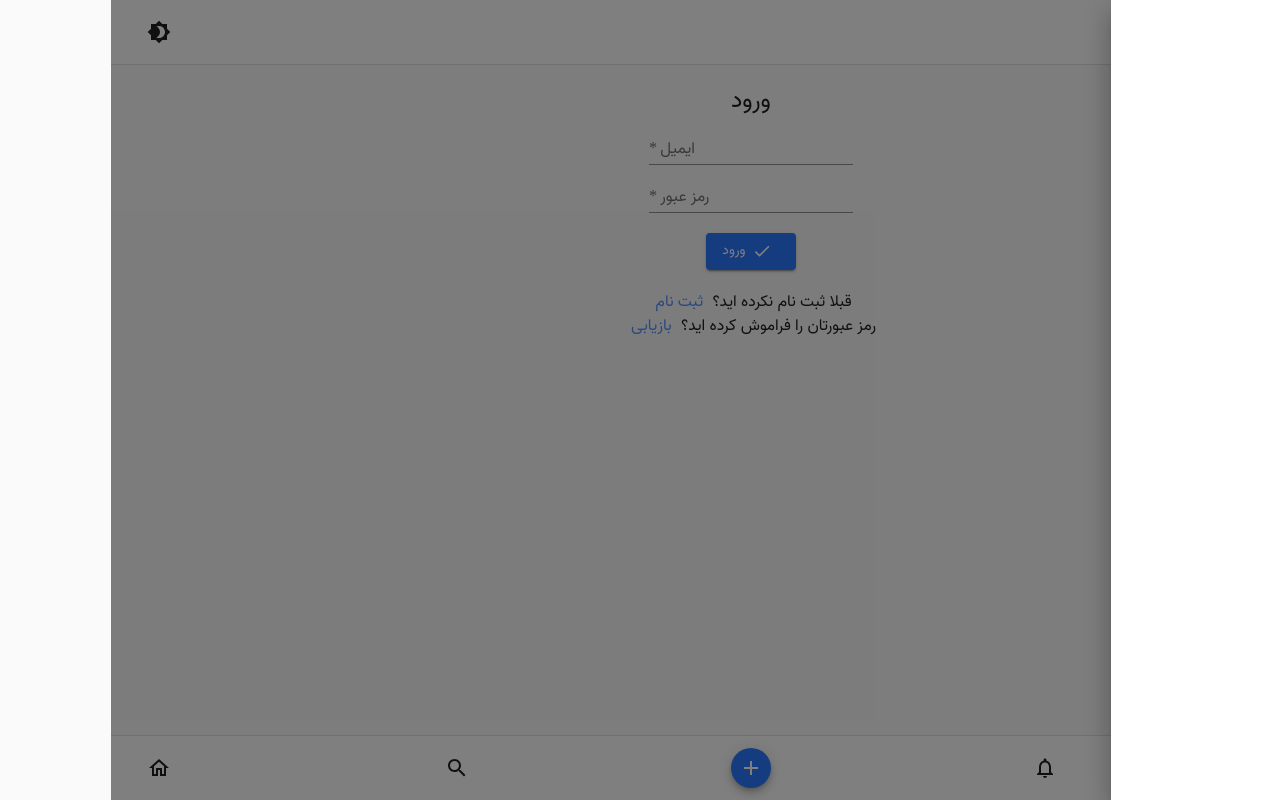
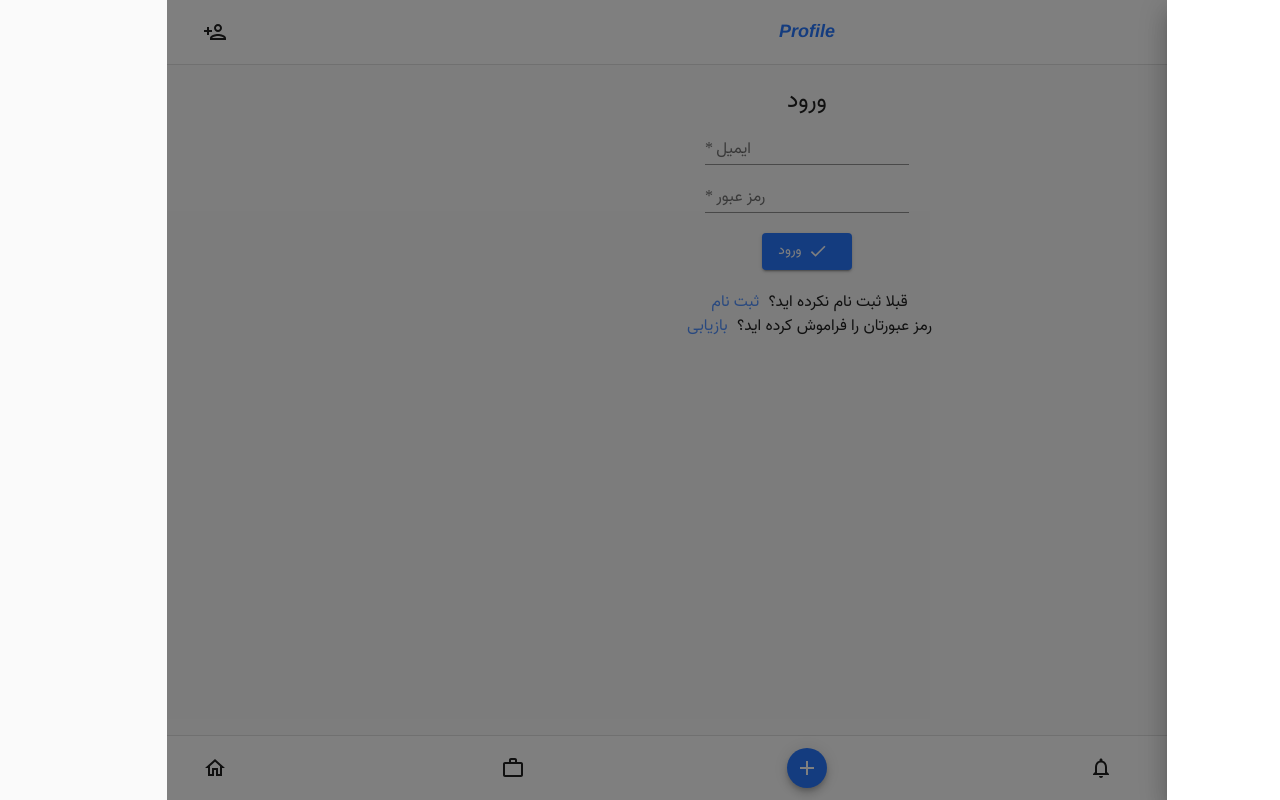
Before and after one commit to Saeednikdel/social-media, a React (Create React App) app in the folder frontend/: page /login in a window 1280 px wide. Both pictures are taken after a click on the button 1232 px from the left and 32 px from the top of the page. Built offline with nearby package versions, Linux system fonts and the light colour scheme; no server answers; what jss-rtl, moment-jalaali would draw is missing.

Commit message:
costomize appbar

```diff
--- a/frontend/src/components/Appbar.js
+++ b/frontend/src/components/Appbar.js
@@ -20,6 +20,7 @@ import {
   ArrowBack,
   BookmarkBorder,
   ArrowForward,
+  PersonAddOutlined,
 } from "@material-ui/icons";
 const useStyles = makeStyles((theme) => ({
   center: { flexGrow: 1, textAlign: "center" },
@@ -30,6 +31,20 @@ const useStyles = makeStyles((theme) => ({
     display: "flex",
     alignItems: "center",
     padding: 20,
+  },
+  navLinkUsers: {
+    textDecoration: "none",
+    color: "inherit",
+  },
+  logo: {
+    fontFamily: "Helvetica",
+    fontSize: "large",
+    fontWeight: "bold",
+    fontStyle: "italic",
+    color: "#2979ff",
+    "&:hover": {
+      cursor: "pointer",
+    },
   },
   list: {
     width: 280,
@@ -57,6 +72,10 @@ const Appbar = ({
     logout();
     setDrawerState(!drawerstate);
   };
+  const handleChangeTheme = () => {
+    onChange();
+    setDrawerState(!drawerstate);
+  };
   const [drawerstate, setDrawerState] = useState(false);
   const toggleDrawer = (event) => {
     if (
@@ -75,10 +94,21 @@ const Appbar = ({
           <IconButton color="inherit" onClick={toggleDrawer}>
             <Menu />
           </IconButton>
-          <div className={classes.center}></div>
-          <IconButton color="inherit" onClick={onChange}>
-            {checked ? <Brightness7 /> : <Brightness4 />}
-          </IconButton>
+          <div className={classes.center}>
+            <p
+              className={classes.logo}
+              onClick={() => {
+                window.scrollTo({ top: 0, right: 0, behavior: "smooth" });
+              }}
+            >
+              Profile
+            </p>
+          </div>
+          <Link className={classes.navLinkUsers} to="/users">
+            <IconButton color="inherit">
+              <PersonAddOutlined />
+            </IconButton>
+          </Link>
         </Toolbar>
         <Divider />
       </AppBar>
@@ -128,6 +158,16 @@ const Appbar = ({
               <Typography variant="body1">ورود</Typography>
             </Link>
           )}
+          <Link className={classes.navLink} onClick={() => handleChangeTheme()}>
+            {checked ? (
+              <Brightness7 className={classes.menuicon} />
+            ) : (
+              <Brightness4 className={classes.menuicon} />
+            )}
+            <Typography variant="body1">
+              {checked ? "تم روشن " : " تم تاریک"}
+            </Typography>
+          </Link>
         </div>
       </Drawer>
     </>
--- a/frontend/src/components/BottomBar.js
+++ b/frontend/src/components/BottomBar.js
@@ -15,7 +15,7 @@ import {
   Add,
   NotificationsNone,
   HomeOutlined,
-  Search,
+  WorkOutline,
 } from "@material-ui/icons";
 
 const useStyles = makeStyles((theme) => ({
@@ -55,7 +55,7 @@ function BottomBar() {
         <Divider />
         <Toolbar className={classes.toolbar}>
           <Link className={classes.navLink} to="/messages">
-            <IconButton color="inherit" aria-label="Open drawer">
+            <IconButton color="inherit">
               <EmailOutlined />
             </IconButton>
           </Link>
@@ -71,7 +71,7 @@ function BottomBar() {
           </Link>
           <Link className={classes.navLink} to="/jobs">
             <IconButton color="inherit">
-              <Search />
+              <WorkOutline />
             </IconButton>
           </Link>
           <Link className={classes.navLink} to="/">
```
